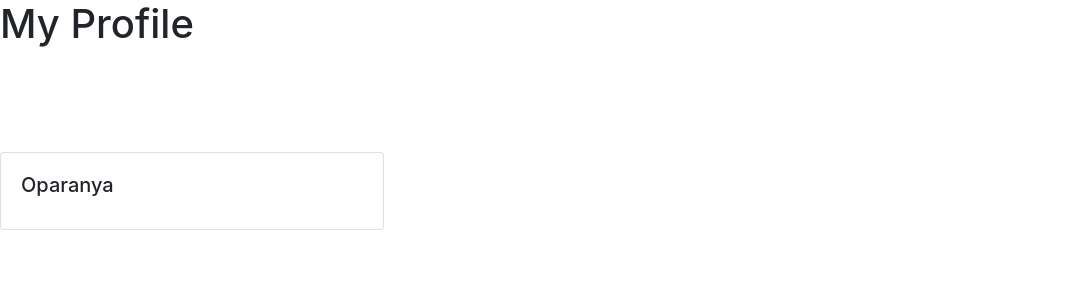
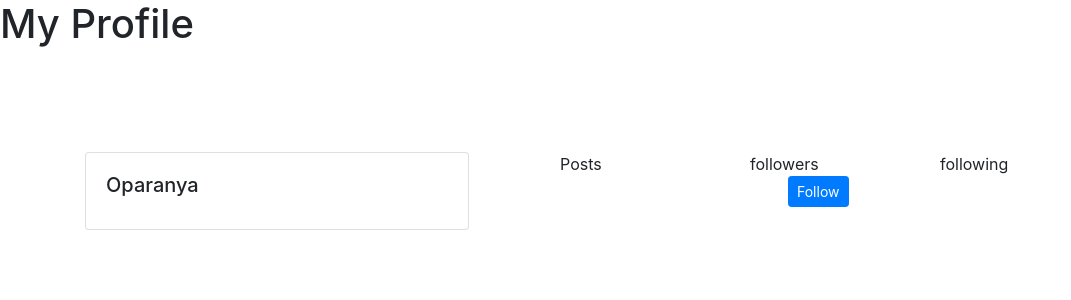
Before and after one commit to Jeff-Owuor/Instagram, a Django app: page /user_profile/ in a window 1280 px wide. Shown: the part 56-356 px from the top of the page, without its empty margins (0-1071 px from the left). Run offline with Django 4.2, Linux system fonts and the light colour scheme; a user stored in the database is signed in; some libraries are stand-ins or nearby versions.

Commit message:
Profile tests

```diff
--- a/insta/templates/user/user_profile.html
+++ b/insta/templates/user/user_profile.html
@@ -8,12 +8,47 @@
 
 
 <br/><br/>
-<div class="card" style="width: 24rem;">
-    <img src="{{user.profile.profile_photo.url}}" alt="" srcset="">
-    <div class="card-body">
-      <h5 class="card-title">{{ user.username }}</h5>
-      <p class="card-text">{{ user.profile.bio }}</p>
+<div class="container">
+  <div class="row">
+    <div class="col-md-3">
+        <div class="card" style="width: 24rem;">
+            <img src="{{user.profile.profile_photo.url}}" alt="" srcset="">
+            <div class="card-body">
+              <h5 class="card-title">{{ user.username }}</h5>
+              <p class="card-text">{{ user.profile.bio }}</p>
+            </div>
+        </div>
+    </div>
+    <div class="col-md-2"></div>
+    <div class="col-md-2">
+       <span class="mr-5"><strong>{{ user.profile.image.count }}</strong> Posts</span>
+    </div>
+    <div class="col-md-2">
+      <span class="mr-5"> <strong>{{ user.profile.followers.count }}</strong> followers</span>
+    </div>
+    <div class="col-md-2">
+      <span class="mr-5"> <strong>{{ user.profile.following.count }}</strong> following</span>
+      <div style="margin-left:-200px">
+      {% if follow_status %}
+        <a class="btn btn-sm btn-outline-danger ml-5" href="{% url 'unfollow' user.profile.id %}">Unfollow</a>
+
+        {%else%}
+
+          <a class="btn btn-sm btn-primary ml-5" href="{% url 'follow' user.profile.id %}">Follow</a>
+        {% endif %}
+      </div>
+    </div>
+
+  </div>
+  <div class="row">
+    <div class="col-md-6"></div>
+    <div class="col-md-6">
+
     </div>
   </div>
+</div>
+
+
+
 
 {%endblock%}
--- a/insta/urls.py
+++ b/insta/urls.py
@@ -1,5 +1,5 @@
 from django.urls import re_path,path
-from insta.views import index,imageUpload,updateProfilePage,LikeView,AddCommentView,UserEditView
+from insta.views import index,imageUpload,updateProfilePage,LikeView,AddCommentView,UserEditView,unfollow,follow
 
 urlpatterns = [
     re_path(r'^$', index , name='home'),
@@ -7,6 +7,8 @@ urlpatterns = [
     path('updateProfile',updateProfilePage, name='updateProfile'),
     path('like/<int:pk>',LikeView,name='like_post'),
     path('post/<int:pk>/add_comment',AddCommentView.as_view(), name='add_comment'),
-    path('user_profile/',UserEditView.as_view(), name='user_profile')
+    path('user_profile/',UserEditView.as_view(), name='user_profile'),
+    path('unfollow/<to_unfollow>',unfollow, name='unfollow'),
+    path('follow/<to_follow>', follow, name='follow')
 
 ]
--- a/insta/views.py
+++ b/insta/views.py
@@ -1,11 +1,28 @@
 from django.shortcuts import render,redirect,get_object_or_404
 from django.contrib.auth.decorators import login_required
 from .forms import UploadImageForm,ProfilePicForm,CommentForm
-from .models import Comments, Images
+from .models import Comments, Images,Profile,Follow
 from django.urls import reverse_lazy
 from django.views.generic.edit import CreateView,UpdateView
+from django.views.generic import DetailView
 from django.contrib.auth.forms import UserChangeForm
+from django.contrib.auth.models import User
 
+
+def unfollow(request, to_unfollow):
+    if request.method == 'GET':
+        user_profile2 = Profile.objects.get(pk=to_unfollow)
+        unfollow_d = Follow.objects.filter(follower=request.user.profile, followed=user_profile2)
+        unfollow_d.delete()
+        return redirect('profile', user_profile2.user.username)
+
+
+def follow(request, to_follow):
+    if request.method == 'GET':
+        user_profile3 = Profile.objects.get(pk=to_follow)
+        follow_s = Follow(follower=request.user.profile, followed=user_profile3)
+        follow_s.save()
+        return redirect('profile', user_profile3.user.username)
 
 
 def LikeView(request,pk):
```
Also changed, not shown: insta/models.py (+10 -0 lines), insta/tests.py (+40 -1 lines), insta/migrations/0010_alter_comments_options_follow.py (added).
